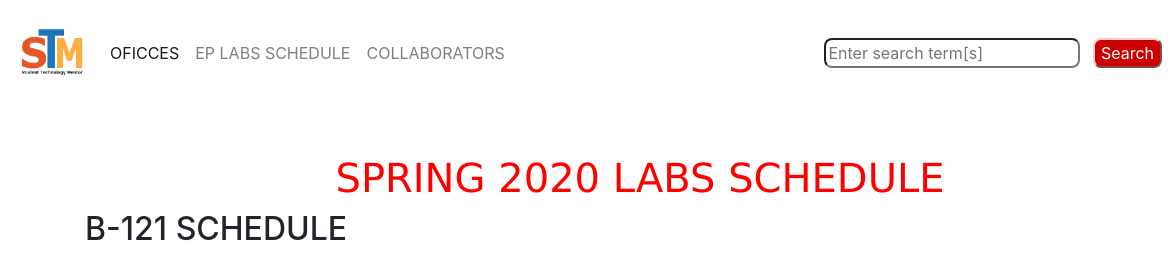
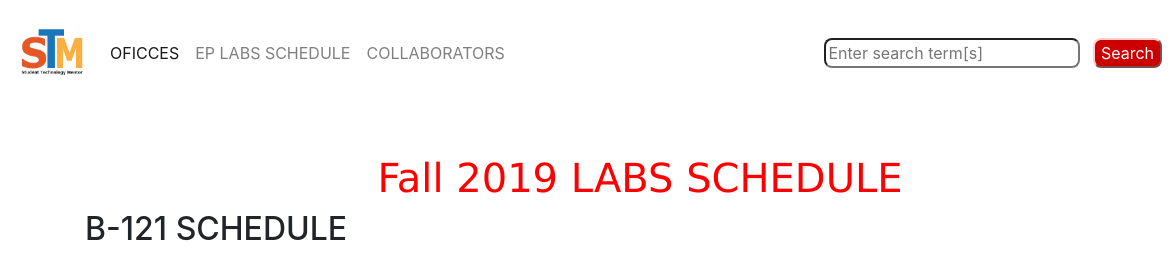
Before and after one commit to stmscavengerhunt/stmscavengerhunt.github.io, a plain HTML site: page schedule.html in a window 1280 px wide. Shown: the top 254 px of the page, 0-1173 px from the left. Drawn offline with nearby package versions, Linux system fonts and the light colour scheme; a script that the page names is missing.

Commit message:
Update schedule.html

```diff
--- a/schedule.html
+++ b/schedule.html
@@ -58,7 +58,7 @@
         <br><br>
         <!-- div class="" -->
         <div>
-		  <h1>SPRING 2020 LABS SCHEDULE <h1>
+		  <h1>Fall 2019 LABS SCHEDULE <h1>
           <h2>B-121 SCHEDULE</h2>
         </div>
         <table class="table table-bordered table-hover schedules">
```
